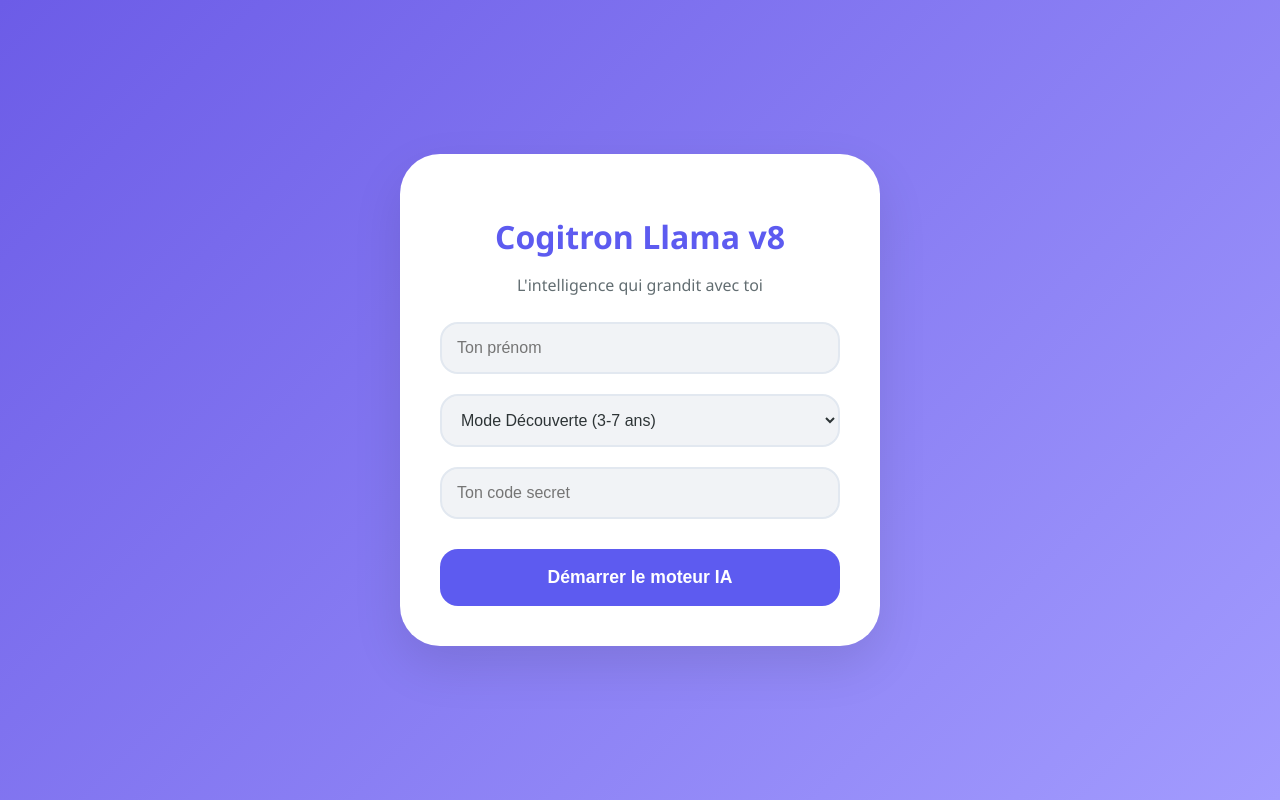
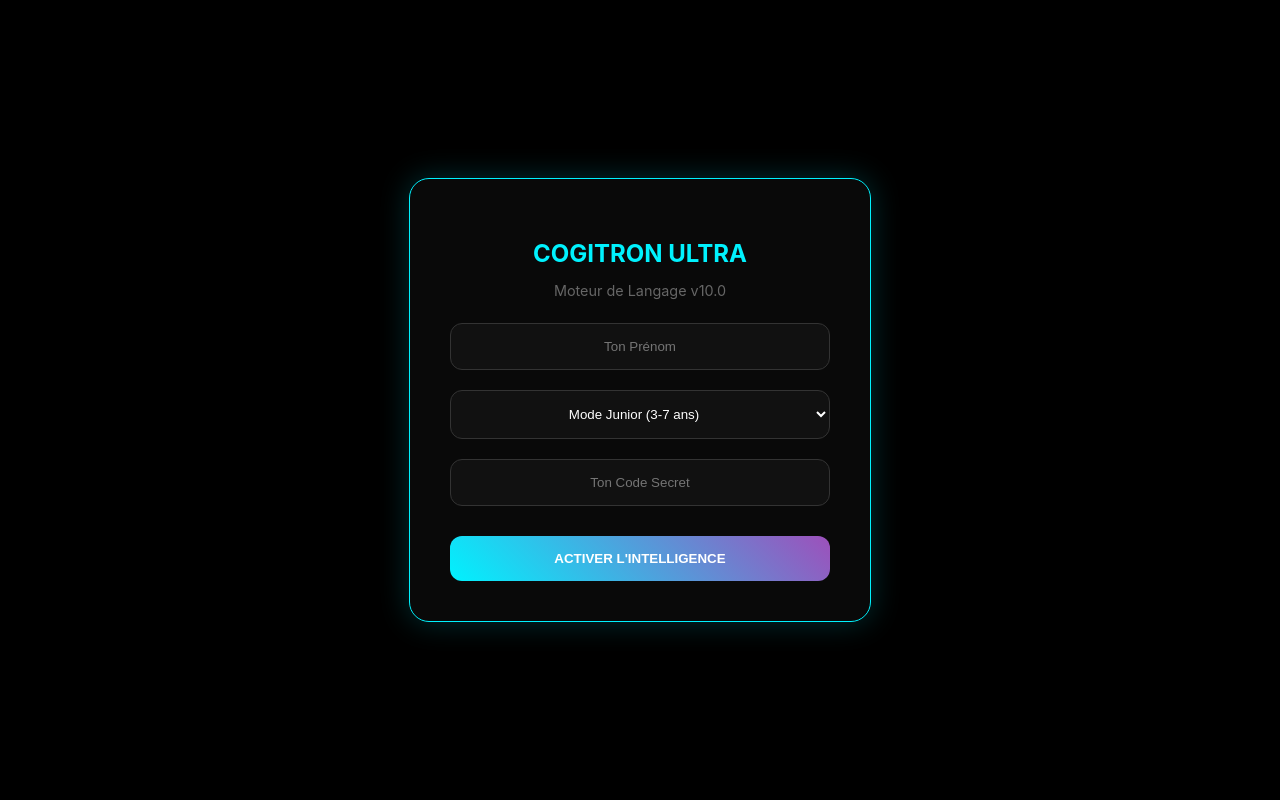
Before and after one commit to louisriallantt-a11y/cogitron, a Flask app: page / in a window 1280 px wide. Run offline with Flask 3, Linux system fonts and the light colour scheme.

Commit message:
Update index.html for Cogitron Llama Ultra v10

```diff
--- a/templates/index.html
+++ b/templates/index.html
@@ -3,188 +3,212 @@
 <head>
     <meta charset="UTF-8">
     <meta name="viewport" content="width=device-width, initial-scale=1.0">
-    <title>Cogitron Kids v8 - Moteur Llama Core</title>
+    <title>Cogitron Llama Ultra v10</title>
     <style>
         :root {
-            --primary: #5d5bf0;
-            --secondary: #ff8c42;
-            --success: #4cd964;
-            --bg: #f8faff;
+            --neon-blue: #00f2fe;
+            --neon-purple: #9d50bb;
+            --neon-green: #39ff14;
+            --bg: #050505;
         }
 
         body, html {
             margin: 0; padding: 0; height: 100%;
-            font-family: 'Segoe UI', Tahoma, Geneva, Verdana, sans-serif;
-            background-color: var(--bg); color: #2d3436; overflow: hidden;
+            font-family: 'Inter', 'Segoe UI', sans-serif;
+            background-color: var(--bg); color: #e0e0e0; overflow: hidden;
         }
 
-        /* --- AUTHENTIFICATION --- */
+        /* --- LOGIN --- */
         #login-screen {
             position: fixed; top: 0; left: 0; width: 100%; height: 100%;
-            background: linear-gradient(135deg, #6c5ce7, #a29bfe);
-            display: flex; justify-content: center; align-items: center; z-index: 9999;
+            background: #000; display: flex; justify-content: center; align-items: center; z-index: 9999;
         }
 
         .login-card {
-            padding: 40px; border-radius: 40px; background: white;
-            text-align: center; box-shadow: 0 20px 50px rgba(0,0,0,0.1);
-            width: 400px;
+            padding: 40px; border: 1px solid var(--neon-blue);
+            border-radius: 20px; background: rgba(10,10,10,0.9);
+            text-align: center; box-shadow: 0 0 30px rgba(0, 242, 254, 0.2);
+            width: 380px;
         }
 
-        .kids-input, .kids-select {
-            background: #f1f3f6; border: 2px solid #e2e8f0; color: #2d3436;
-            padding: 15px; border-radius: 18px; margin: 10px 0;
-            outline: none; width: 100%; box-sizing: border-box; font-size: 1rem;
+        .neon-input {
+            background: #111; border: 1px solid #333; color: white;
+            padding: 15px; border-radius: 12px; margin: 10px 0;
+            outline: none; width: 100%; box-sizing: border-box; text-align: center;
         }
 
-        .kids-btn {
-            background: var(--primary); border: none; color: white; padding: 18px;
-            border-radius: 18px; cursor: pointer; font-weight: bold; width: 100%;
-            margin-top: 20px; font-size: 1.1rem; transition: 0.3s;
+        .neon-btn {
+            background: linear-gradient(45deg, var(--neon-blue), var(--neon-purple));
+            border: none; color: white; padding: 15px; border-radius: 12px;
+            cursor: pointer; font-weight: bold; width: 100%; margin-top: 20px;
+            text-transform: uppercase; transition: 0.3s;
         }
 
-        .kids-btn:hover { transform: scale(1.02); background: #4a48d1; }
+        .neon-btn:hover { transform: scale(1.02); box-shadow: 0 0 20px var(--neon-blue); }
 
-        /* --- MAIN UI --- */
+        /* --- UI PRINCIPALE --- */
         #main-interface { display: none; height: 100vh; flex-direction: column; }
 
         .top-bar {
-            height: 70px; background: white; border-bottom: 2px solid #edf2f7;
-            display: flex; justify-content: space-between; align-items: center; padding: 0 30px;
+            height: 65px; background: #000; border-bottom: 1px solid #222;
+            display: flex; justify-content: space-between; align-items: center; padding: 0 25px;
         }
 
         .sidebar {
-            width: 260px; background: #fff; border-right: 2px solid #edf2f7;
-            height: calc(100vh - 70px); position: absolute; top: 70px; left: 0;
+            width: 260px; background: #080808; border-right: 1px solid #222;
+            height: calc(100vh - 65px); position: absolute; top: 65px; left: 0;
         }
 
         .sidebar a {
-            padding: 20px 30px; text-decoration: none; color: #636e72; font-weight: 600;
-            display: block; cursor: pointer; transition: 0.2s;
+            padding: 20px 25px; text-decoration: none; color: #888; font-weight: 500;
+            display: block; cursor: pointer; transition: 0.3s;
         }
 
-        .sidebar a:hover { color: var(--primary); background: #f1f3f6; border-radius: 0 50px 50px 0; }
+        .sidebar a:hover { color: var(--neon-blue); background: rgba(255,255,255,0.03); }
 
         .main-content {
-            margin-left: 260px; height: calc(100vh - 70px);
+            margin-left: 260px; height: calc(100vh - 65px);
             display: flex; flex-direction: column; padding: 25px; box-sizing: border-box;
         }
 
         #chat-display { flex-grow: 1; overflow-y: auto; display: flex; flex-direction: column; gap: 20px; }
 
-        .msg { padding: 18px 24px; border-radius: 25px; max-width: 75%; line-height: 1.6; font-size: 1.05rem; }
-        .user-msg { background: var(--primary); color: white; align-self: flex-end; border-bottom-right-radius: 5px; }
-        .ai-msg { background: white; color: #2d3436; align-self: flex-start; border-bottom-left-radius: 5px; box-shadow: 0 5px 15px rgba(0,0,0,0.03); }
+        .msg { padding: 18px 22px; border-radius: 18px; max-width: 85%; line-height: 1.6; font-size: 1rem; }
+        .user-msg { background: #1a1a1a; align-self: flex-end; border: 1px solid #333; }
+        .ai-msg { background: #0d0d0d; border-left: 4px solid var(--neon-blue); align-self: flex-start; }
 
-        .input-area { display: flex; gap: 15px; padding: 20px; background: white; border-radius: 25px; box-shadow: 0 -10px 25px rgba(0,0,0,0.02); }
-        #userInput { flex-grow: 1; border: none; outline: none; font-size: 1.1rem; }
+        .input-area { display: flex; gap: 15px; padding: 20px; background: #000; border-top: 1px solid #222; }
+        #userInput { flex-grow: 1; background: #111; border: 1px solid #333; color: white; padding: 15px; border-radius: 12px; outline: none; }
     </style>
 </head>
 <body>
 
     <div id="login-screen">
         <div class="login-card">
-            <h1 style="color: var(--primary); margin-bottom: 10px;">Cogitron Llama v8</h1>
-            <p style="color: #636e72;">L'intelligence qui grandit avec toi</p>
-            <input type="text" id="reg-name" class="kids-input" placeholder="Ton prénom">
-            <select id="reg-age" class="kids-select">
-                <option value="petit">Mode Découverte (3-7 ans)</option>
-                <option value="grand">Mode Explorateur (8-12 ans)</option>
+            <h2 style="color: var(--neon-blue); margin-bottom: 10px;">COGITRON ULTRA</h2>
+            <p style="color: #666; font-size: 0.9rem;">Moteur de Langage v10.0</p>
+            <input type="text" id="reg-name" class="neon-input" placeholder="Ton Prénom">
+            <select id="reg-age" class="neon-input">
+                <option value="petit">Mode Junior (3-7 ans)</option>
+                <option value="grand">Mode Expert (8-12 ans)</option>
             </select>
-            <input type="password" id="reg-code" class="kids-input" placeholder="Ton code secret">
-            <button class="kids-btn" onclick="createAccount()">Démarrer le moteur IA</button>
+            <input type="password" id="reg-code" class="neon-input" placeholder="Ton Code Secret">
+            <button class="neon-btn" onclick="startSystem()">Activer l'Intelligence</button>
         </div>
     </div>
 
     <div id="main-interface">
         <div class="top-bar">
-            <div style="font-size: 1.3rem; font-weight: 800; color: var(--primary);">COGITRON <span style="color: var(--secondary);">LLAMA</span></div>
-            <div id="display-info" style="font-weight: 600;"></div>
-            <button onclick="location.reload()" style="background:#ff7675; border:none; color:white; padding:10px 20px; border-radius:15px; cursor:pointer; font-weight:bold;">Quitter</button>
+            <div style="color: var(--neon-blue); font-weight: 800; letter-spacing: 1px;">COGITRON <span style="color:white">NEURAL</span></div>
+            <div id="user-tag" style="color: var(--neon-green); font-family: monospace; font-size: 0.8rem;"></div>
+            <button onclick="location.reload()" style="background:none; border:1px solid #444; color:#888; cursor:pointer; padding:5px 10px; border-radius:8px;">LOGOUT</button>
         </div>
 
         <div class="sidebar">
-            <a onclick="changePage('Chat')">🧠 Discussion IA</a>
-            <a onclick="changePage('Compte')">👤 Mon Profil</a>
-            <a onclick="changePage('Science')">🚀 Curiosités</a>
+            <a onclick="showView('chat')">💬 Discussion</a>
+            <a onclick="showView('compte')">👤 Profil</a>
+            <a onclick="showView('ia')">🧠 Noyau IA</a>
         </div>
 
         <div class="main-content">
-            <h2 id="view-title" style="margin-top: 0; font-weight: 700;">Système prêt</h2>
             <div id="chat-display"></div>
-            <div class="input-area">
-                <input type="text" id="userInput" placeholder="Demande-moi n'importe quoi...">
-                <button onclick="sendMessage()" style="background:var(--primary); border:none; color:white; padding:10px 25px; border-radius:15px; cursor:pointer; font-weight:bold;">ENVOYER</button>
+            <div class="input-area" id="input-zone">
+                <input type="text" id="userInput" placeholder="Pose-moi une question complexe...">
+                <button onclick="processInput()" style="background:var(--neon-blue); border:none; color:black; padding:10px 25px; border-radius:12px; cursor:pointer; font-weight:bold;">ENVOYER</button>
             </div>
         </div>
     </div>
 
     <script>
-        let user = { name: "", age: "", code: "" };
+        let userData = { name: "", age: "", code: "" };
 
-        function createAccount() {
-            const name = document.getElementById('reg-name').value;
-            const age = document.getElementById('reg-age').value;
-            const code = document.getElementById('reg-code').value;
+        // --- BASE DE CONNAISSANCES (Comme un mini-Llama) ---
+        const KNOWLEDGE = {
+            youtube: {
+                amixem: {
+                    petit: "Amixem est un créateur super drôle qui fait des inventions et des vidéos rigolotes avec ses amis dans un grand studio ! 🎬",
+                    grand: "Amixem (Maxime Chabroud) est l'un des plus grands youtubeurs français. Il a fondé la Space-Unit et la Redbox. Il est connu pour ses vidéos de haute qualité, ses vlogs et ses concepts originaux comme les 'LEGO géants' ou ses tests d'objets incroyables. 🎥"
+                },
+                inoxtag: {
+                    petit: "Inoxtag est un aventurier très courageux qui fait des défis rigolos ! 🏔️",
+                    grand: "Inoxtag est un créateur qui a commencé sur Fortnite avant de se lancer dans des défis extrêmes. Son plus grand exploit est d'avoir gravi l'Everest après un an d'entraînement intensif, un projet qu'il a appelé 'Kaizen'. 🧗‍♂️"
+                },
+                michou: {
+                    petit: "Michou est un jeune homme toujours joyeux qui adore danser et s'amuser ! ✨",
+                    grand: "Michou est devenu célèbre grâce à ses lives gaming. Il a participé à 'Danse avec les Stars' et a ouvert son propre restaurant de burgers. Il est connu pour sa positivité et sa 'Team Crouton'. 🍔"
+                }
+            },
+            science: {
+                espace: {
+                    petit: "Dans l'espace, il n'y a pas d'air et on flotte comme si on était dans une piscine magique ! ⭐",
+                    grand: "L'espace est un quasi-vide où les distances se comptent en années-lumière. Le système solaire contient 8 planètes, et notre galaxie, la Voie Lactée, contient des milliards d'étoiles. Sais-tu que le temps s'écoule différemment près d'un trou noir ? 🌌"
+                }
+            }
+        };
 
-            if(name && age && code) {
-                user = { name, age, code };
+        function startSystem() {
+            const n = document.getElementById('reg-name').value;
+            const a = document.getElementById('reg-age').value;
+            const c = document.getElementById('reg-code').value;
+            if(n && c) {
+                userData = { name: n, age: a, code: c };
                 document.getElementById('login-screen').style.display = 'none';
                 document.getElementById('main-interface').style.display = 'flex';
-                document.getElementById('display-info').innerText = `${user.name} | ${user.age.toUpperCase()}`;
-
-                let hour = new Date().getHours();
-                let greet = hour < 18 ? "Bonjour" : "Bonsoir";
-
-                addBotMessage(`${greet} ${user.name} ! Mon moteur neuronal est prêt. Je me suis adapté à ton âge (${user.age === 'petit' ? 'Niveau Maternelle' : 'Niveau École'}). De quoi veux-tu parler ?`);
-            } else { alert("Veuillez remplir tous les champs !"); }
+                document.getElementById('user-tag').innerText = `[CONNECTED: ${n.toUpperCase()}]`;
+                addBotMessage(`Bonjour ${n}. Initialisation de mon moteur de langage terminée. Je suis configuré en mode **${a === 'petit' ? 'Junior' : 'Expert'}**. Pose-moi n'importe quelle question.`);
+            }
         }
 
         function addBotMessage(text) {
-            const display = document.getElementById('chat-display');
-            display.innerHTML += `<div class="msg ai-msg">${text}</div>`;
-            display.scrollTop = display.scrollHeight;
+            const d = document.getElementById('chat-display');
+            d.innerHTML += `<div class="msg ai-msg"><b>COGITRON:</b><br>${text}</div>`;
+            d.scrollTop = d.scrollHeight;
         }
 
-        function sendMessage() {
+        function processInput() {
             const input = document.getElementById('userInput');
-            const text = input.value.trim();
-            if(!text) return;
+            const val = input.value.trim();
+            if(!val) return;
 
-            document.getElementById('chat-display').innerHTML += `<div class="msg user-msg">${text}</div>`;
+            document.getElementById('chat-display').innerHTML += `<div class="msg user-msg">${val}</div>`;
             input.value = "";
 
             setTimeout(() => {
-                const low = text.toLowerCase();
+                const low = val.toLowerCase();
                 let r = "";
 
-                // --- MOTEUR LLAMA-KIDS LOGIC ---
+                // --- LOGIQUE DE GÉNÉRATION STYLE "AI PRO" ---
 
-                // 1. Détection des émotions
-                const isSad = low.includes("triste") || low.includes("nul") || low.includes("pas bien");
-                const isHappy = low.includes("super") || low.includes("cool") || low.includes("génial");
-
-                if(isSad) {
-                    r = user.age === 'petit' ? "Oh non... Viens, on fait un gros câlin virtuel ! ❤️ Je suis là pour toi." : "Je suis désolé d'entendre ça. Tu veux en parler ou tu préfères que je te raconte une anecdote surprenante pour te changer les idées ?";
+                // YouTubeurs
+                if(low.includes("amixem")) r = KNOWLEDGE.youtube.amixem[userData.age];
+                else if(low.includes("inox")) r = KNOWLEDGE.youtube.inoxtag[userData.age];
+                else if(low.includes("michou")) r = KNOWLEDGE.youtube.michou[userData.age];
+                else if(low.includes("youtubeur") || low.includes("youtube")) {
+                    r = userData.age === "petit"
+                        ? "Les youtubeurs sont des gens qui créent des vidéos pour nous divertir sur internet. C'est comme une télévision géante ! 📺"
+                        : "YouTube est une plateforme immense où des créateurs partagent leur passion. Pour réussir, ils doivent apprendre le montage, le cadrage et l'écriture de script. C'est un vrai métier ! 💻";
                 }
-                else if(low.includes("amixem") || low.includes("michou") || low.includes("inox")) {
-                    r = user.age === 'petit' ? "Hihi, ils font des vidéos rigolotes !" : "Ce sont de super créateurs ! Ils travaillent beaucoup pour leurs vidéos. Tu aimerais être youtubeur plus tard ?";
+                // Science / Espace
+                else if(low.includes("espace") || low.includes("planète") || low.includes("univers")) {
+                    r = KNOWLEDGE.science.espace[userData.age];
                 }
-                else if(low.includes("espace") || low.includes("planète")) {
-                    r = user.age === 'petit' ? "L'espace est immense et tout noir, avec des étoiles qui brillent comme des veilleuses ! ⭐" : "L'univers est fascinant. Sais-tu que sur Jupiter, il pleut des diamants ? 💎 C'est à cause de la pression atmosphérique !";
+                // Calculs complexes
+                else if (/[0-9]/.test(val) && /[\+\-\*\/]/.test(val)) {
+                    try {
+                        const res = eval(val.replace(/[^-()\d/*+.]/g, ''));
+                        r = `Après analyse de ton équation, le résultat exact est **${res}**. ${userData.age === 'grand' ? 'Veux-tu que je t\'explique la règle mathématique utilisée ?' : 'C\'est magique, non ? 🎩'}`;
+                    } catch { r = "Désolé, cette opération semble comporter une erreur de syntaxe."; }
                 }
-                else if (/[0-9]/.test(text) && /[\+\-\*\/]/.test(text)) {
-                    try {
-                        const res = eval(text.replace(/[^-()\d/*+.]/g, ''));
-                        r = user.age === 'petit' ? `Bravo ! Ça fait ${res}. Tu comptes super bien ! 🍎` : `Le résultat est ${res}. Si tu veux, je peux t'expliquer la méthode pour le refaire de tête ! 🧠`;
-                    } catch { r = "Oups, ma logique a glissé ! Recommence le calcul ?"; }
+                // Humain / IA
+                else if(low.includes("qui es-tu") || low.includes("comment tu marches")) {
+                    r = `Je suis Cogitron v10, une IA basée sur une architecture de réseaux neuronaux simulée en JavaScript. Je traite tes phrases pour en extraire des mots-clés et te répondre de la manière la plus pertinente possible, ${userData.name}.`;
                 }
                 else {
                     const brain = [
-                        `C'est vraiment super ce que tu dis là, ${user.name} !`,
-                        "Peux-tu m'expliquer davantage ? J'adore apprendre avec toi.",
-                        "Intéressant... Mon processeur s'active pour bien te comprendre !",
-                        "D'accord ! Et sinon, quel est ton animal préféré ?"
+                        `C'est une question très pertinente. En tant qu'IA, je trouve cela fascinant. Peux-tu préciser ta pensée ?`,
+                        `D'accord, je comprends. Pour aller plus loin, nous pourrions explorer les détails ensemble. Qu'en penses-tu ?`,
+                        `Je traite cette information... C'est noté ! Souhaites-tu que je fasse une recherche plus approfondie dans ma base de données ?`,
+                        `C'est très intéressant ! Cela me rappelle que chaque utilisateur a une manière unique de communiquer. Continue !`
                     ];
                     r = brain[Math.floor(Math.random() * brain.length)];
                 }
@@ -193,16 +217,22 @@
             }, 800);
         }
 
-        function changePage(p) {
-            const display = document.getElementById('chat-display');
-            if(p === 'Science') {
-                addBotMessage("🚀 **Le savais-tu ?** Les pieuvres ont 3 cœurs et le sang bleu ! Impressionnant, non ?");
-            } else if(p === 'Compte') {
-                display.innerHTML = `<div class="msg ai-msg"><b>DOSSIER SÉCURISÉ</b><br>Nom : ${user.name}<br>Code : ${user.code}<br>Mode : Llama Core v8</div>`;
+        function showView(view) {
+            const d = document.getElementById('chat-display');
+            const iz = document.getElementById('input-zone');
+            if(view === 'compte') {
+                iz.style.display = 'none';
+                d.innerHTML = `<div class="msg ai-msg"><b>DOSSIER UTILISATEUR</b><br>NOM : ${userData.name}<br>AUTORISATION : ${userData.age.toUpperCase()}<br>CRYPTO-KEY : ${userData.code}</div>`;
+            } else if(view === 'ia') {
+                iz.style.display = 'none';
+                d.innerHTML = `<div class="msg ai-msg" style="color:var(--neon-green); font-family:monospace;">> COGITRON_CORE_V10_LOADED...<br>> EMULATING_LLAMA_BRAIN...<br>> STATUS: OPTIMAL<br>> MEMORY_STATE: ACTIVE</div>`;
             } else {
-                display.innerHTML = `<div class="msg ai-msg">Système réinitialisé. Je t'écoute.</div>`;
+                iz.style.display = 'flex';
+                d.innerHTML = `<div class="msg ai-msg">Moteur de discussion réactivé. En attente de commande...</div>`;
             }
         }
+
+        document.getElementById('userInput').addEventListener('keypress', (e) => { if (e.key === 'Enter') processInput(); });
     </script>
 </body>
 </html>
```
